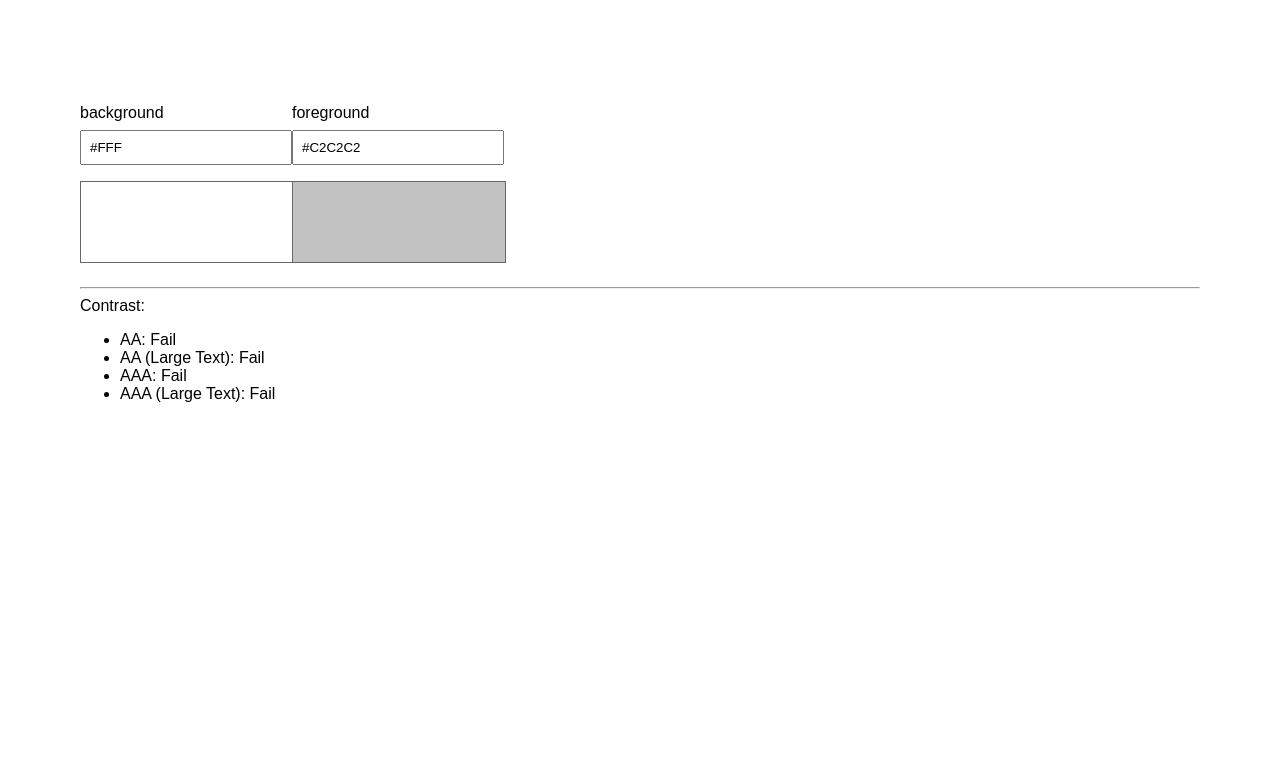
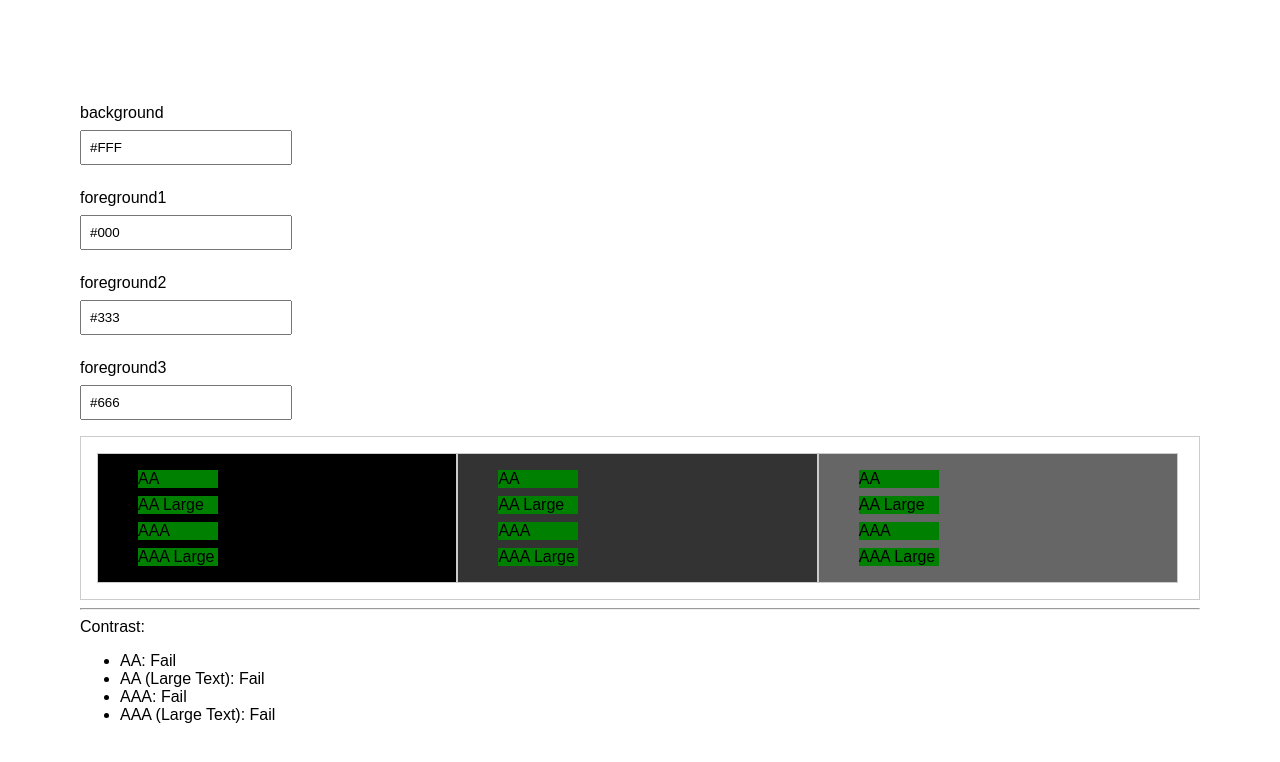
Before and after one commit to beckkramer/color-guard, a React (Create React App) app: page / in a window 1280 px wide. Shown: the top 762 px of the page. Built offline with nearby package versions, Linux system fonts and the light colour scheme.

Commit message:
Creates Swatch and adds testing per swatch.

```diff
--- a/src/App.css
+++ b/src/App.css
@@ -4,7 +4,7 @@
 }
 
 label {
-  display: inline-block;
+  display: block;
   margin: 1rem 0;
 }
 
@@ -19,10 +19,28 @@ input {
   padding: 0.5rem;
 }
 
+.has-swatches {
+  border: 1px solid #CCC;
+  padding: 1rem;
+}
+
 .swatch {
-  display: block;
-  width: 100%;
-  height: 5rem;
-  border: 1px solid #666;
-  margin-top: 1rem;
+  display: inline-block;
+  width: 33%;
+  border: 1px solid #CCC;
 }
+
+  .swatch ul {
+    list-style-type: none;
+  }
+  .swatch li {
+    width: 5rem;
+    margin: 0.5rem 0;
+  }
+
+  .test-marker.pass {
+    background: green;
+  }
+  .test-marker.fail {
+    background: red;
+  }
--- /dev/null
+++ b/src/components/hexfield.jsx
@@ -0,0 +1,12 @@
+import React from 'react';
+
+function Hexfield(props) {
+	return (
+    <label className="color-field">
+    	<span className="field-title">{props.name}</span>
+    	<input type="text" name={props.name} value={props.value} onChange={(e) => {props.onChange(e)}} />
+    </label>
+  );
+}
+
+export default Hexfield;
--- a/src/components/palette.jsx
+++ b/src/components/palette.jsx
@@ -1,32 +1,40 @@
 import React from 'react';
+import Hexfield from './hexfield.jsx';
+import Swatch from './swatch.jsx';
 import colorable from 'colorable';
-
-// TODO: Pull this into its own file.
-function Hexfield(props) {
-	return (
-    <label className="color-field">
-    	<span className="field-title">{props.name}</span>
-    	<input type="text" name={props.name} value={props.value} onChange={(e) => {props.onChange(e)}} />
-    	<span className="swatch" style={{background: props.value}}></span>
-    </label>
-  );
-}
 
 class Palette extends React.Component {
 
 	constructor() {
     super();
+
+    // TODO: Allow for foreground values to be dynamic instead of hard coded
     this.state = {
   		colors: {
   			background: '#FFF',
-  			foreground: "#C2C2C2",
+  			foreground1: "#000",
+  			foreground2: "#333",
+  			foreground3: "#666",
   		},
-  		contrast: '',
   		accessibility: {
-				aa: false,
-				aaLarge: false,
-				aaa: false,
-				aaaLarge: false,
+				foreground1: {
+					'aa': true,
+					'aaLarge': true,
+					'aaa': true,
+					'aaaLarge': true,
+				},
+  			foreground2: {
+  				'aa': true,
+					'aaLarge': true,
+					'aaa': true,
+					'aaaLarge': true,
+  			},
+  			foreground3: {
+  				'aa': true,
+					'aaLarge': true,
+					'aaa': true,
+					'aaaLarge': true,
+  			},
 			}
     };
     this.handleChange = this.handleChange.bind(this);
@@ -41,17 +49,21 @@ class Palette extends React.Component {
 		// When switch to color picker is made, this won't be
 		// necessary.
 		if (event.target.value.length === 4 || event.target.value.length === 7) {
-			accessibilityResults = this.testColors();
-			stateCopy.contrast = accessibilityResults.contrast;
-			stateCopy.accessibility = accessibilityResults.accessibility;
+			accessibilityResults = this.testColors(event.target.value);
+			stateCopy.accessibility[event.target.name] = accessibilityResults.accessibility;
 		}
 
 		this.setState(stateCopy);
   }
 
-  testColors() {
+  testColors(color) {
 
-		let result = colorable(this.state.colors, { compact: true, threshold: 0 });
+  	let colorSet = {
+  		'background': this.state.colors.background,
+  		'current': color
+  	}
+
+		let result = colorable(colorSet, { compact: true, threshold: 0 });
 		let contrast;
 		let accessibility;
 
@@ -74,8 +86,21 @@ class Palette extends React.Component {
 	render() {
 		return (
 			<div className="palette">
-				<Hexfield name="background" value={this.state.colors.background} onChange={this.handleChange} />
-				<Hexfield name="foreground" value={this.state.colors.foreground} onChange={this.handleChange} />
+
+				<label className="color-field">
+		    	<span className="field-title">background</span>
+		    	<input name="background" value={this.state.colors.background} onChange={this.handleChange} />
+		    </label>
+
+				<Hexfield name="foreground1" value={this.state.colors.foreground1} onChange={this.handleChange} />
+				<Hexfield name="foreground2" value={this.state.colors.foreground2} onChange={this.handleChange} />
+				<Hexfield name="foreground3" value={this.state.colors.foreground3} onChange={this.handleChange} />
+
+				<div className="has-swatches" style={{background: this.state.colors.background}}>
+					<Swatch color={this.state.colors.foreground1} accessibility={this.state.accessibility.foreground1} />
+					<Swatch color={this.state.colors.foreground2} accessibility={this.state.accessibility.foreground2} />
+					<Swatch color={this.state.colors.foreground3} accessibility={this.state.accessibility.foreground3} />
+				</div>
 				<hr />
 				<span>Contrast: {this.state.contrast}</span><br />
 				<ul>
--- /dev/null
+++ b/src/components/swatch.jsx
@@ -0,0 +1,22 @@
+import React from 'react';
+
+function Swatch(props) {
+
+	let aa = props.accessibility.aa ? "test-marker pass" : "test-marker fail";
+	let aaLarge = props.accessibility.aaLarge ? "test-marker pass" : "test-marker fail";
+	let aaa = props.accessibility.aaa ? "test-marker pass" : "test-marker fail";
+	let aaaLarge = props.accessibility.aaaLarge ? "test-marker pass" : "test-marker fail";
+
+	return (
+    <div className="swatch" style={{background: props.color}}>
+    	<ul>
+    		<li className={aa}>AA</li>
+    		<li className={aaLarge}>AA Large</li>
+    		<li className={aaa}>AAA</li>
+    		<li className={aaaLarge}>AAA Large</li>
+    	</ul>
+    </div>
+  );
+}
+
+export default Swatch;
```
